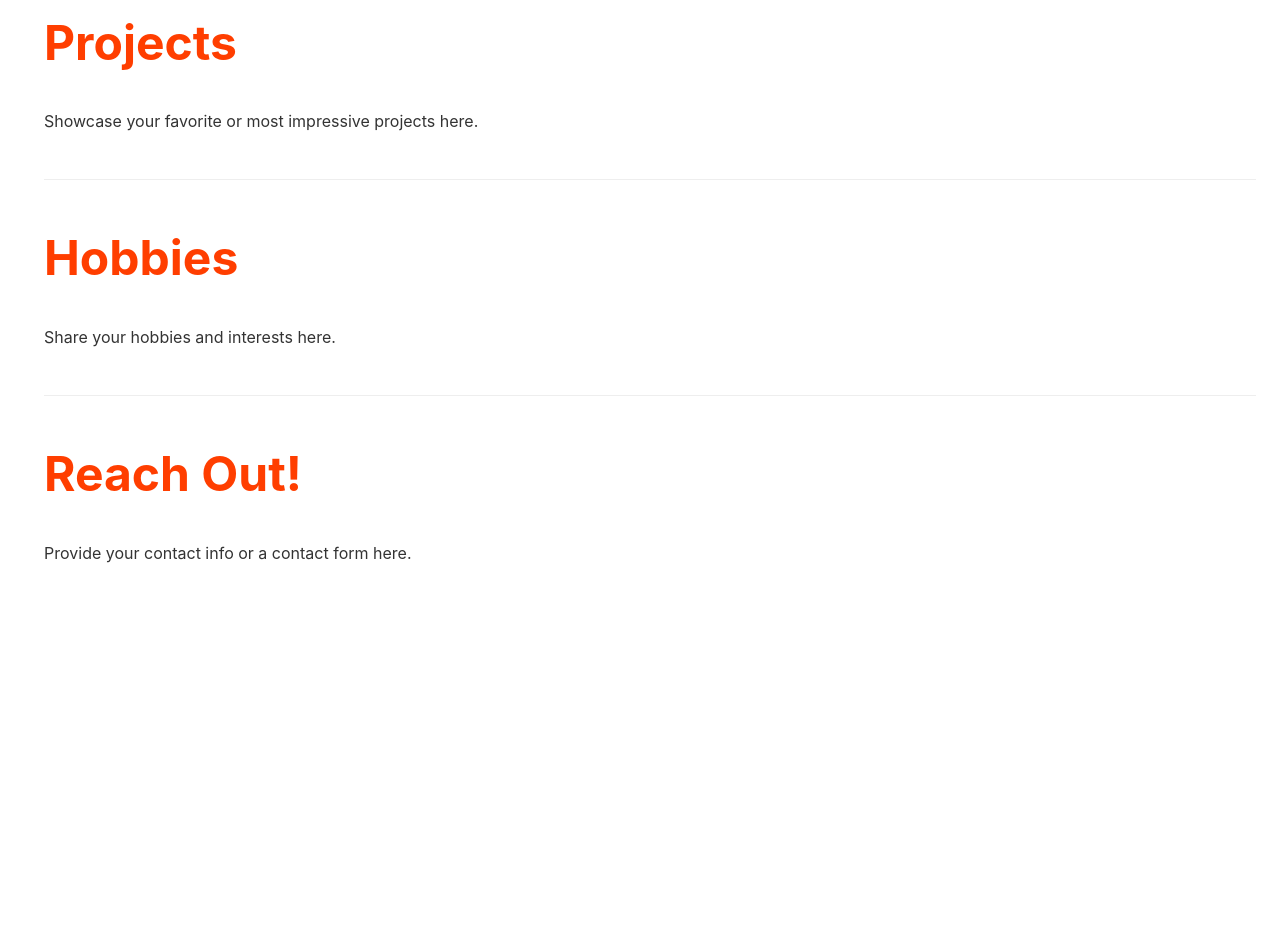
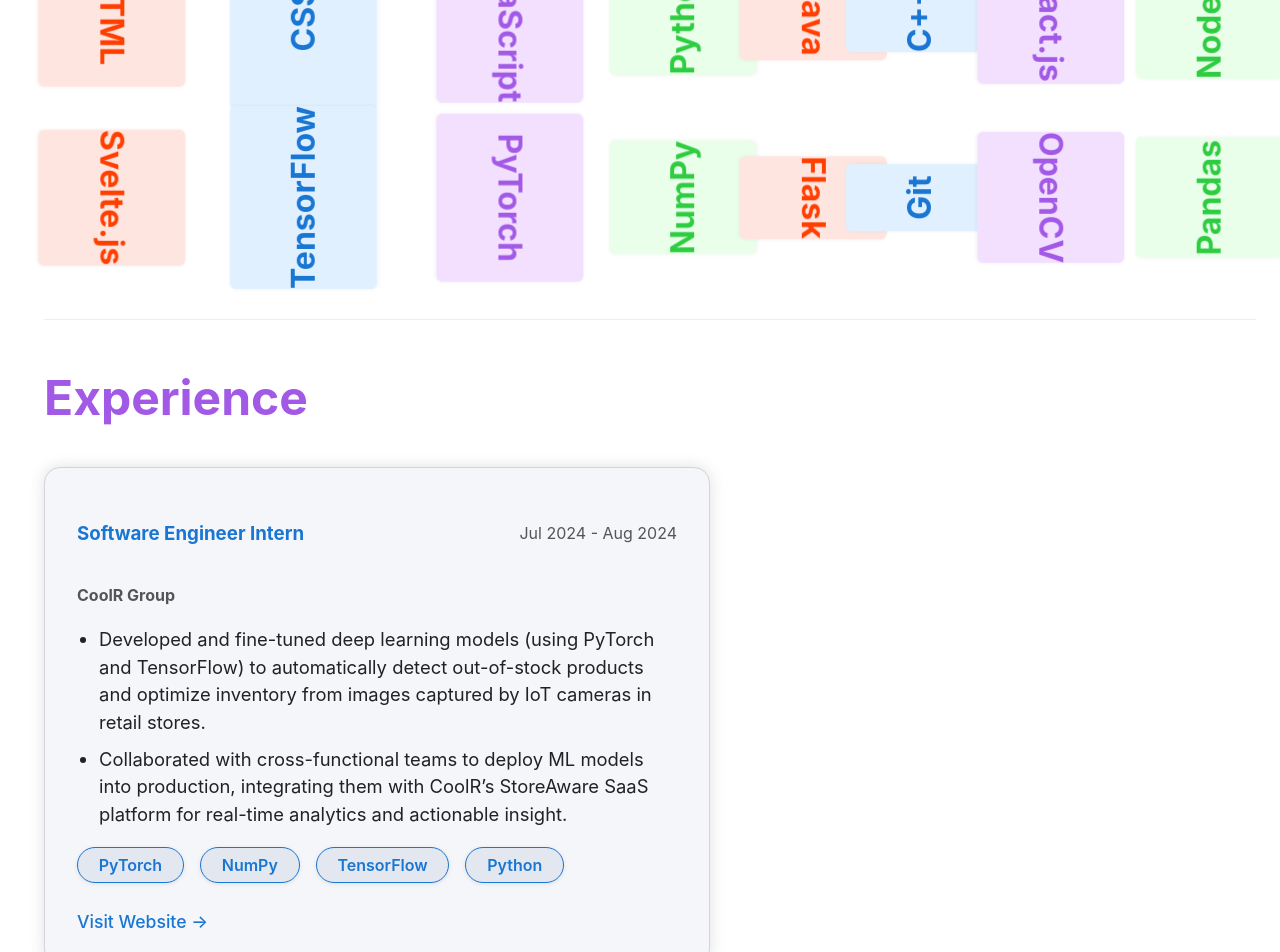
Before and after one commit to devanshg07/PersonalPortfolio, a Svelte app: page / in a window 1280 px wide. Shown: the part 980-1932 px from the top of the page. Before the commit the page ends 1671 px from the top, so only its background shows below. Built offline with nearby package versions, Linux system fonts and the light colour scheme.

Commit message:
adding colors

```diff
--- a/src/App.svelte
+++ b/src/App.svelte
@@ -3,7 +3,8 @@
 	// No props needed for now
 	const sections = [
 		{ id: 'about', label: 'About' },
-		{ id: 'skills', label: 'Skills' },
+		{ id: 'skills', label: 'Technical Skills' },
+		{ id: 'experience', label: 'Experience' },
 		{ id: 'projects', label: 'Projects' },
 		{ id: 'hobbies', label: 'Hobbies' },
 		{ id: 'reachout', label: 'Reach Out!' }
@@ -72,8 +73,46 @@
 		</div>
 	</section>
 	<section id="skills">
-		<h2>Skills</h2>
-		<p>List your key skills and technologies here.</p>
+		<h2>Technical Skills</h2>
+		<div class="bubble-container">
+			<span class="bubble">HTML</span>
+			<span class="bubble reverse">CSS</span>
+			<span class="bubble">JavaScript</span>
+			<span class="bubble reverse">Python</span>
+			<span class="bubble">Java</span>
+			<span class="bubble reverse">C++</span>
+			<span class="bubble">React.js</span>
+			<span class="bubble reverse">Node.js</span>
+			<span class="bubble">Svelte.js</span>
+			<span class="bubble reverse">TensorFlow</span>
+			<span class="bubble">PyTorch</span>
+			<span class="bubble reverse">NumPy</span>
+			<span class="bubble">Flask</span>
+			<span class="bubble reverse">Git</span>
+			<span class="bubble">OpenCV</span>
+			<span class="bubble reverse">Pandas</span>
+		</div>
+	</section>
+	<section id="experience">
+		<h2>Experience</h2>
+		<div class="exp-card">
+			<div class="exp-header">
+				<h3 class="exp-title">Software Engineer Intern</h3>
+				<span class="exp-dates">Jul 2024 - Aug 2024</span>
+			</div>
+			<h4 class="exp-company">CoolR Group</h4>
+			<ul class="exp-list">
+				<li>Developed and fine-tuned deep learning models (using PyTorch and TensorFlow) to automatically detect out-of-stock products and optimize inventory from images captured by IoT cameras in retail stores.</li>
+				<li>Collaborated with cross-functional teams to deploy ML models into production, integrating them with CoolR’s StoreAware SaaS platform for real-time analytics and actionable insight.</li>
+			</ul>
+			<div class="exp-bubbles">
+				<span class="exp-bubble">PyTorch</span>
+				<span class="exp-bubble">NumPy</span>
+				<span class="exp-bubble">TensorFlow</span>
+				<span class="exp-bubble">Python</span>
+			</div>
+			<a class="exp-link" href="https://coolrgroup.com" target="_blank" rel="noopener">Visit Website &rarr;</a>
+		</div>
 	</section>
 	<section id="projects">
 		<h2>Projects</h2>
@@ -186,4 +225,202 @@ h2 {
 .about-left p {
 	font-size: 1.5em;
 }
+#skills h3 {
+	font-size: 2.2em;
+}
+.frontend-label {
+	font-size: 2em;
+}
+#skills h5 {
+	font-size: 1.2em;
+}
+.bubble-container {
+	display: grid;
+	grid-template-columns: repeat(8, 1fr);
+	gap: 2em;
+	margin-bottom: 1em;
+	width: 100%;
+	max-width: 100vw;
+}
+.bubble {
+	display: flex;
+	align-items: center;
+	justify-content: center;
+	padding: 1.2em 0;
+	border-radius: 0.18em;
+	font-size: 2em;
+	font-weight: bold;
+	width: 100%;
+	min-height: 2.2em;
+	transition: transform 0.18s cubic-bezier(0.4, 0.2, 0.2, 1), box-shadow 0.18s cubic-bezier(0.4, 0.2, 0.2, 1);
+	animation: bubble-rotate 4s linear infinite;
+	box-shadow: 0 1px 4px rgba(0,0,0,0.06);
+}
+.bubble.reverse {
+	animation: bubble-rotate-reverse 4s linear infinite;
+}
+@keyframes bubble-rotate {
+	0% { transform: rotate(0deg); }
+	100% { transform: rotate(360deg); }
+}
+@keyframes bubble-rotate-reverse {
+	0% { transform: rotate(0deg); }
+	100% { transform: rotate(-360deg); }
+}
+.bubble:hover {
+	transform: scale(1.15) rotate(0deg) !important;
+	box-shadow: 0 6px 24px rgba(255,62,0,0.18), 0 1.5px 8px rgba(0,0,0,0.10);
+	z-index: 2;
+}
+.exp-card {
+	background: #f5f6fa;
+	color: #222;
+	border-radius: 16px;
+	border: 1.5px solid #d1d5db;
+	box-shadow: 0 0 16px 0 #e0e0e0;
+	padding: 2.2em 2em 2em 2em;
+	margin: 2em 0 2.5em 0;
+	max-width: 600px;
+}
+.exp-header {
+	display: flex;
+	justify-content: space-between;
+	align-items: center;
+	margin-bottom: 0.2em;
+}
+.exp-title { color: #1976d2; }
+.exp-company, .exp-dates { color: #555; }
+.exp-desc, .exp-list {
+	color: #222;
+}
+.exp-bubbles {
+	display: flex;
+	gap: 1em;
+	margin-bottom: 1.2em;
+	flex-wrap: wrap;
+}
+.exp-bubble {
+	background: #e3e8f0;
+	color: #1976d2;
+	padding: 0.45em 1.3em;
+	border-radius: 2em;
+	font-size: 1em;
+	font-weight: 600;
+	border: 1.5px solid #1976d2;
+	box-shadow: 0 1px 4px #e0e0e0;
+	transition: background 0.2s, color 0.2s;
+}
+.exp-bubble:hover {
+	background: #1976d2;
+	color: #fff;
+}
+.exp-link {
+	display: inline-block;
+	margin-top: 0.5em;
+	color: #1976d2;
+	font-weight: 500;
+	font-size: 1.1em;
+	text-decoration: none;
+	transition: color 0.18s;
+}
+.exp-link:hover {
+	color: #1565c0;
+	text-decoration: underline;
+}
+.exp-list {
+	margin: 0 0 1em 1.2em;
+	padding: 0;
+	color: #e6e6f0;
+	font-size: 1.15em;
+	line-height: 1.5;
+}
+.exp-list li {
+	margin-bottom: 0.5em;
+}
+body {
+	background: linear-gradient(135deg, #f8fafc 0%, #fbeee6 100%);
+}
+
+/* Section heading colors */
+#about h2 { color: #ff3e00; }
+#skills h2 { color: #1976d2; }
+#experience h2 { color: #a259e6; }
+#projects h2 { color: #2ecc40; }
+#hobbies h2 { color: #f7b731; }
+#reachout h2 { color: #e17055; }
+
+/* Experience card tweaks for fun */
+.exp-card {
+	background: #f5f6fa;
+	color: #222;
+	border-radius: 16px;
+	border: 1.5px solid #d1d5db;
+	box-shadow: 0 0 16px 0 #e0e0e0;
+	padding: 2.2em 2em 2em 2em;
+	margin: 2em 0 2.5em 0;
+	max-width: 600px;
+}
+.exp-title { color: #1976d2; }
+.exp-company, .exp-dates { color: #555; }
+.exp-bubble {
+	background: #e3e8f0;
+	color: #1976d2;
+	padding: 0.45em 1.3em;
+	border-radius: 2em;
+	font-size: 1em;
+	font-weight: 600;
+	border: 1.5px solid #1976d2;
+	box-shadow: 0 1px 4px #e0e0e0;
+	transition: background 0.2s, color 0.2s;
+}
+.exp-bubble:hover {
+	background: #1976d2;
+	color: #fff;
+}
+
+/* Fun, multi-colored skill bubbles */
+.bubble-container .bubble:nth-child(4n+1) {
+	background: #ffe5e0;
+	color: #ff3e00;
+	border-color: #ff3e00;
+}
+.bubble-container .bubble:nth-child(4n+2) {
+	background: #e0f0ff;
+	color: #1976d2;
+	border-color: #1976d2;
+}
+.bubble-container .bubble:nth-child(4n+3) {
+	background: #f3e0ff;
+	color: #a259e6;
+	border-color: #a259e6;
+}
+.bubble-container .bubble:nth-child(4n) {
+	background: #eaffea;
+	color: #2ecc40;
+	border-color: #2ecc40;
+}
+.bubble {
+	display: flex;
+	align-items: center;
+	justify-content: center;
+	padding: 1.2em 0;
+	border-radius: 0.18em;
+	font-size: 2em;
+	font-weight: bold;
+	width: 100%;
+	min-height: 2.2em;
+	transition: transform 0.18s cubic-bezier(0.4, 0.2, 0.2, 1), box-shadow 0.18s cubic-bezier(0.4, 0.2, 0.2, 1);
+	animation: bubble-rotate 4s linear infinite;
+	box-shadow: 0 1px 4px rgba(0,0,0,0.06);
+}
+.bubble:hover {
+	transform: scale(1.15) rotate(0deg) !important;
+	box-shadow: 0 6px 24px rgba(255,62,0,0.18), 0 1.5px 8px rgba(0,0,0,0.10);
+	z-index: 2;
+}
+
+/* Keep text readable */
+p, li, .exp-list, .exp-desc {
+	color: #222;
+}
 </style>
```
